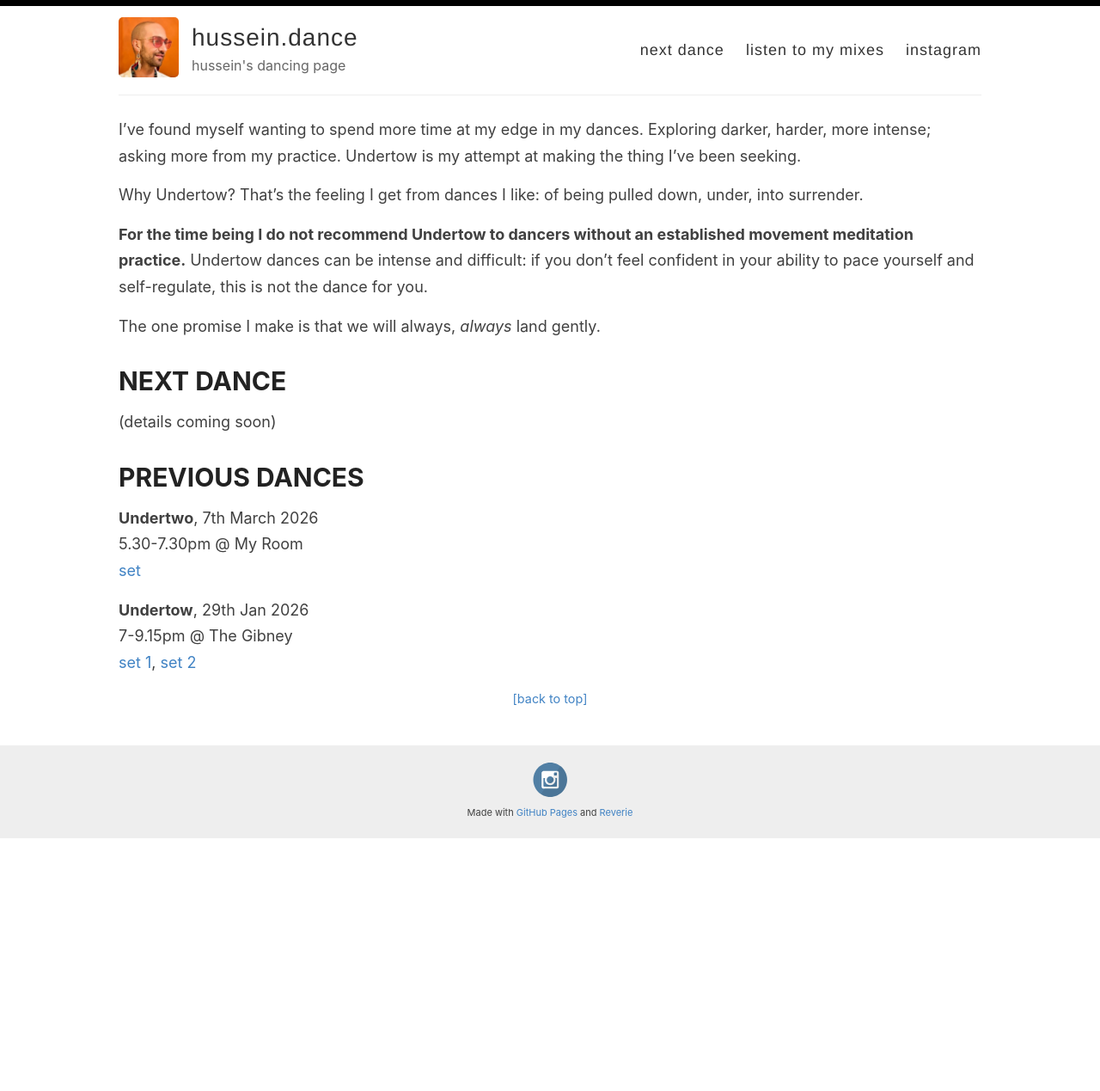
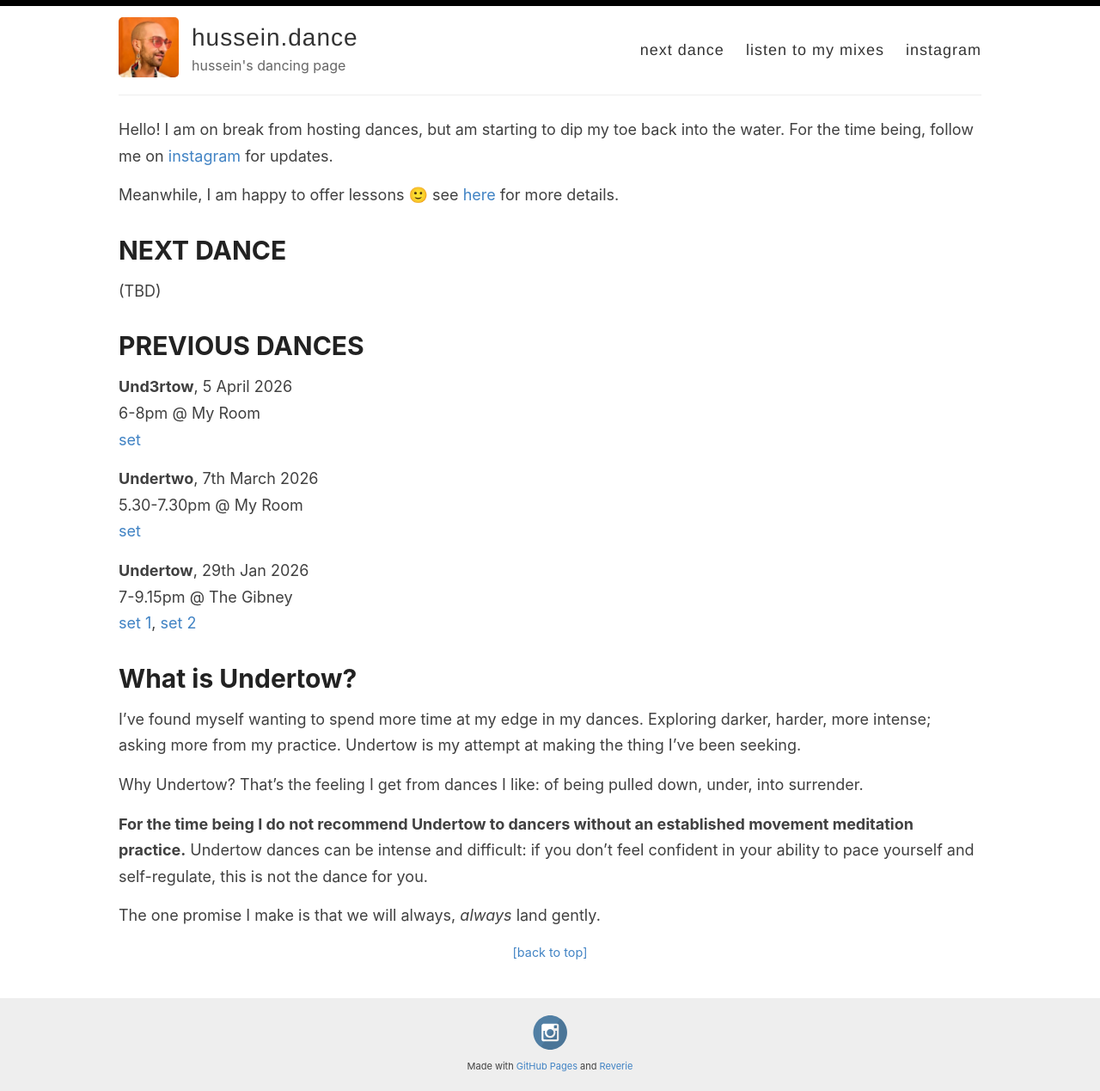
Before and after one commit to helgridly/dance, a Jekyll site: the page built from index.md, in a window 1280 px wide. Shown: the whole page at 86% size. Built offline with Jekyll 4.4.1, drawn with Linux system fonts in a browser that asks for light colours; before the commit the page ends 975 px from its top, so only the background shows below that.

Commit message:
update homepage with no dance, lessons

```diff
--- a/index.md
+++ b/index.md
@@ -6,20 +6,20 @@ permalink: /
 splide: false
 ---
 
-I've found myself wanting to spend more time at my edge in my dances. Exploring darker, harder, more intense; asking more from my practice. Undertow is my attempt at making the thing I've been seeking.
+Hello! I am on break from hosting dances, but am starting to dip my toe back into the water. For the time being, follow me on [instagram](https://www.instagram.com/husseindances/) for updates.
 
-Why Undertow? That's the feeling I get from dances I like: of being pulled down, under, into surrender.
-
-**For the time being I do not recommend Undertow to dancers without an established movement meditation practice.** Undertow dances can be intense and difficult: if you don't feel confident in your ability to pace yourself and self-regulate, this is not the dance for you.
-
-The one promise I make is that we will always, _always_ land gently.
+Meanwhile, I am happy to offer lessons 🙂 see [here](/lessons) for more details.
 
 # NEXT DANCE
 
-(details coming soon)
+(TBD)
 
 
 # PREVIOUS DANCES
+
+**Und3rtow**, 5 April 2026
+6-8pm @ My Room
+<a href="https://hearthis.at/husseinmixes/mix10">set</a>
 
 **Undertwo**, 7th March 2026
 5.30-7.30pm @ My Room
@@ -28,3 +28,13 @@ The one promise I make is that we will always, _always_ land gently.
 **Undertow**, 29th Jan 2026
 7-9.15pm @ The Gibney
 <a href="https://hearthis.at/husseinmixes/mix8/">set 1</a>, <a href="https://hearthis.at/husseinmixes/mix7/">set 2</a>
+
+# What is Undertow?
+
+I've found myself wanting to spend more time at my edge in my dances. Exploring darker, harder, more intense; asking more from my practice. Undertow is my attempt at making the thing I've been seeking.
+
+Why Undertow? That's the feeling I get from dances I like: of being pulled down, under, into surrender.
+
+**For the time being I do not recommend Undertow to dancers without an established movement meditation practice.** Undertow dances can be intense and difficult: if you don't feel confident in your ability to pace yourself and self-regulate, this is not the dance for you.
+
+The one promise I make is that we will always, _always_ land gently.
```
Also changed, not shown: _pages/lessons.md (+1 -1 lines).
